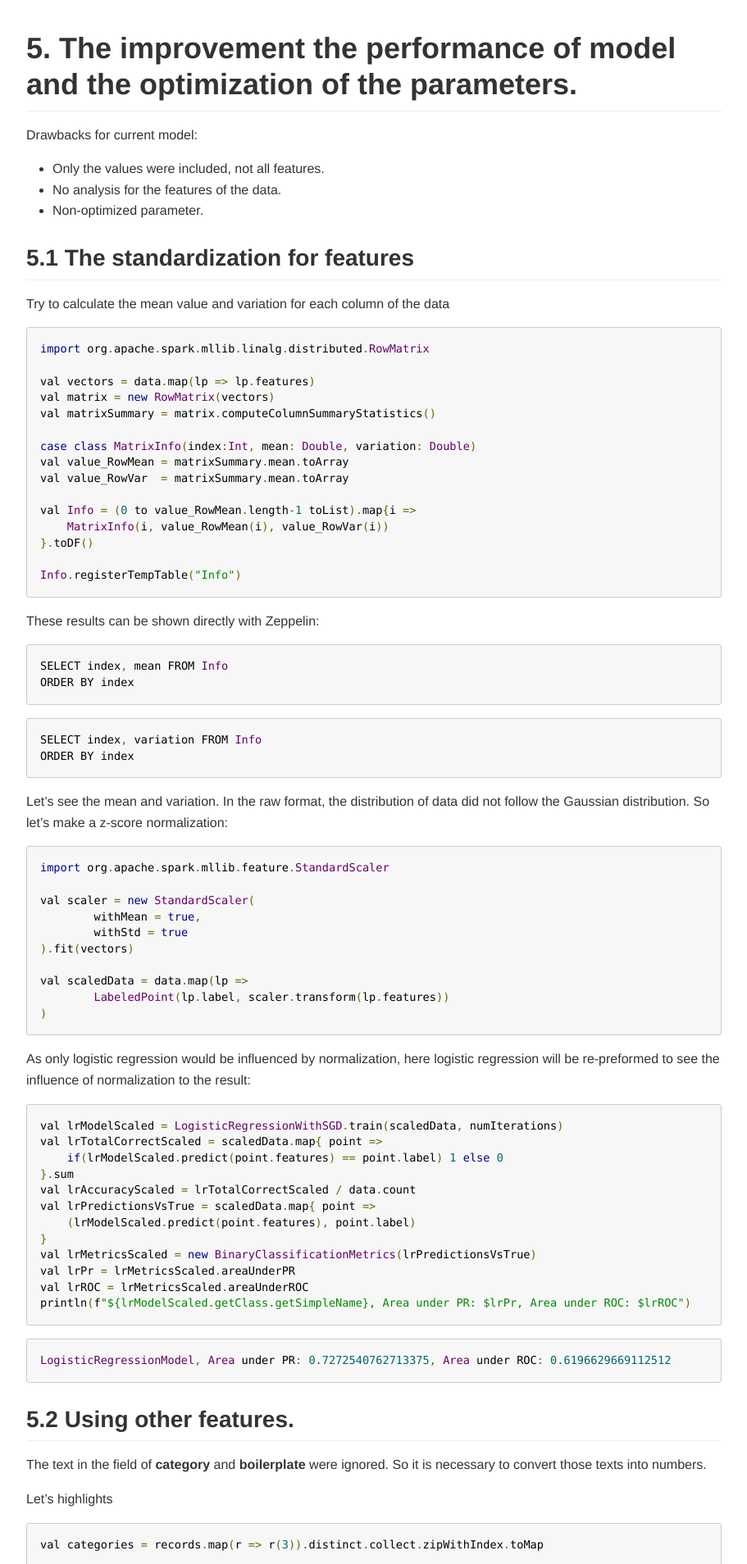
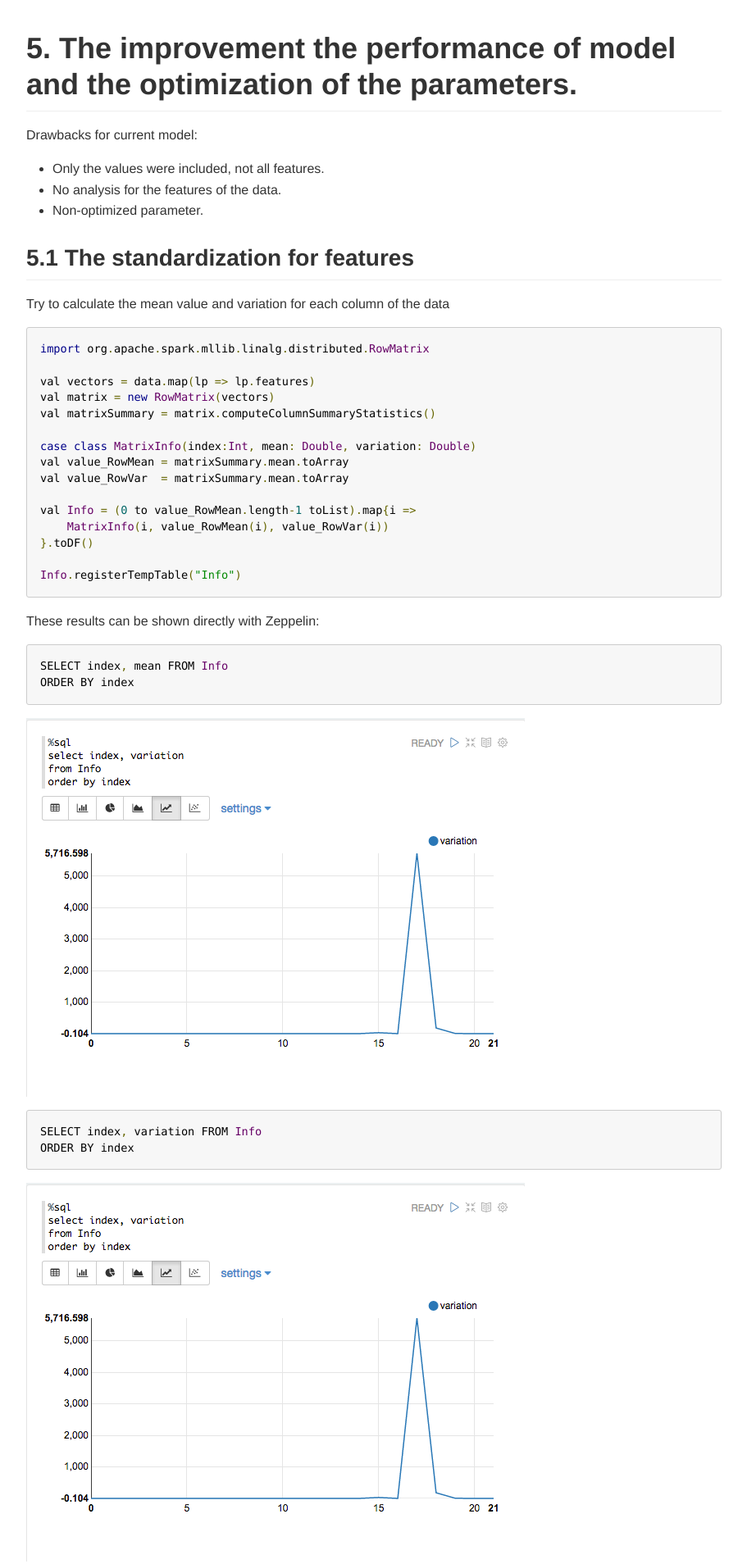
Before and after one commit to huboqiang/huboqiang.github.io, a Jekyll site: the page built from _posts/Spark/2016-03-03-SparkMLlibClassification.md, in a window 1280 px wide. Shown: the part 4492-6400 px from the top of the page at 82% size, without its empty margins (38-949 px from the left). Built offline with Jekyll 4.4.1, drawn with Linux system fonts in a browser that asks for light colours; comment, search, counter and statistics services are not loaded.

Commit message:
Add pictures

````diff
--- a/_posts/Spark/2016-03-03-SparkMLlibClassification.md
+++ b/_posts/Spark/2016-03-03-SparkMLlibClassification.md
@@ -241,11 +241,13 @@ These results can be shown directly with Zeppelin:
 SELECT index, mean FROM Info
 ORDER BY index
 ```
+![png](/images/2016-03-03-SparkMLlibClassification/FigVar.png)
 
 ```sql
 SELECT index, variation FROM Info
 ORDER BY index
 ```
+![png](/images/2016-03-03-SparkMLlibClassification/FigVar.png)
 
 Let's see the mean and variation. In the raw format, the distribution of data did not follow the Gaussian distribution. So let's make a z-score normalization:
 
````
